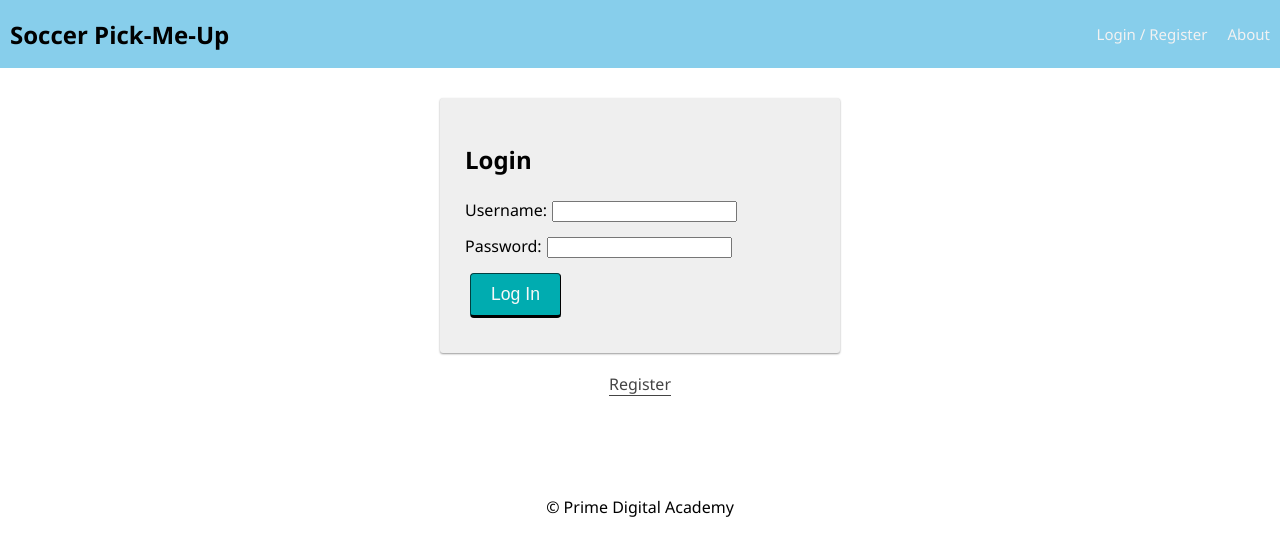
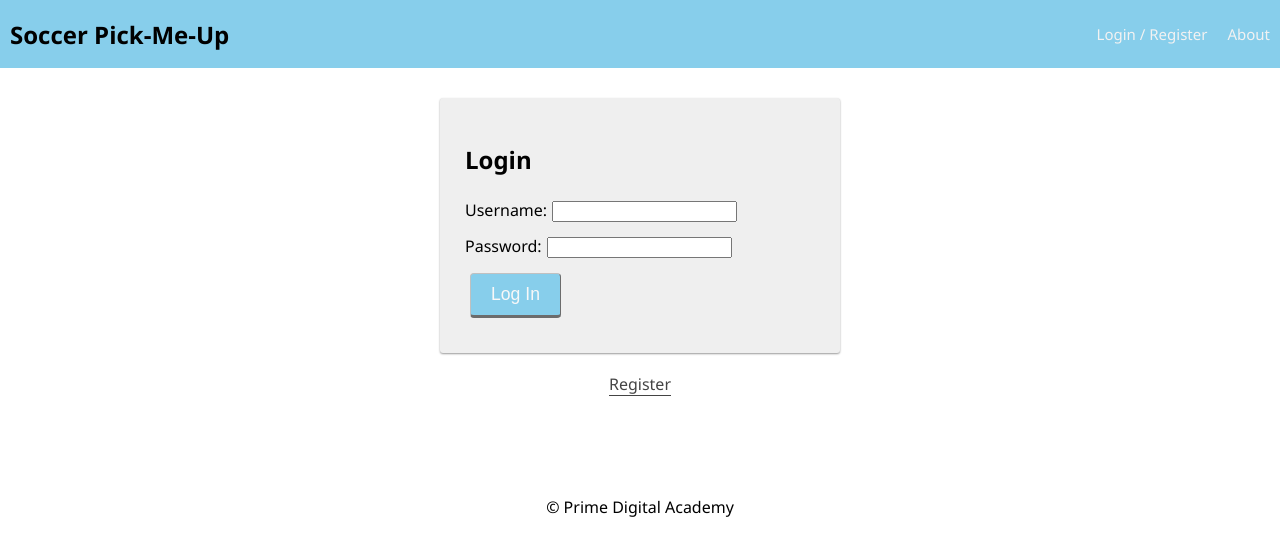
Before and after one commit to Juan-Balbuena/soccer-pick-up-app, a React (Create React App) app: page /#/user in a window 1280 px wide. Shown: the top 556 px of the page. Built offline with nearby package versions, Linux system fonts and the light colour scheme; no server answers.

Commit message:
Changed Log Out button color and added GET route to game.router.js

```diff
--- a/src/components/App/App.css
+++ b/src/components/App/App.css
@@ -29,10 +29,10 @@ Button
 .btn {
   display: inline-block;
   padding: 10px 20px;
-  border-color: #014041;
+  border-color: silver;
   border-width: 1px 1px 3px;
   border-radius: 4px;
-  background-color: #00acb0;
+  background-color: skyblue;
   color: #f8f8f8;
   font-size: 1.1rem;
   outline: 0;
```
Also changed, not shown: 1 other file (tests, documents, lock files or other folders).
